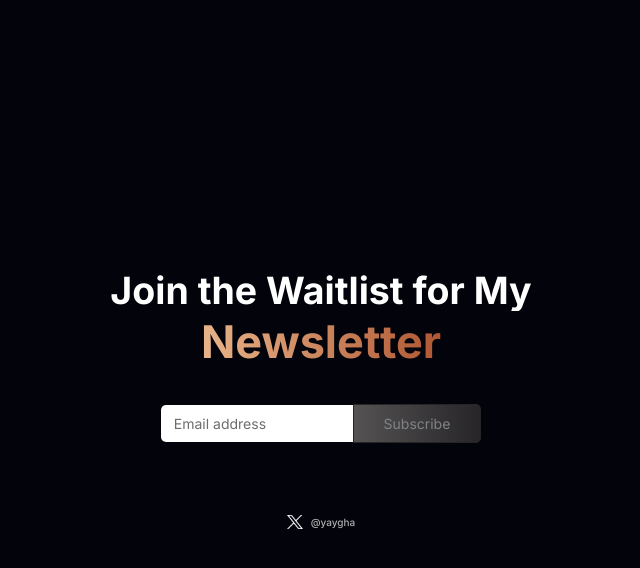
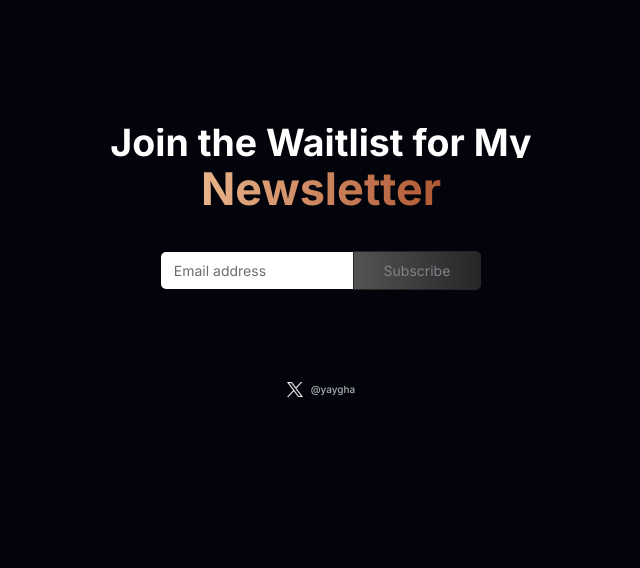
Before and after one commit to Blessedman-AI/My-Newsletter, a Next.js app: page / in a window 1280 px wide. Shown: the top 568 px of the page, without its empty margins (319-959 px from the left). Built offline with nearby package versions, Linux system fonts and the light colour scheme.

Commit message:
Deployment

```diff
--- a/app/page.jsx
+++ b/app/page.jsx
@@ -12,7 +12,7 @@ export default function Home() {
   return (
     <main
       className="main bg-[#03040b] flex flex-col items-center
-    mb-8 justify-center p-2 min-h-screen"
+    mb-8  pt-10 min-h-screen"
     >
       <div className="space-y-1">
         <MainContent />
--- a/components/MainContent.jsx
+++ b/components/MainContent.jsx
@@ -24,7 +24,7 @@ const MainContent = () => {
           <h2
             // style={{ lineHeight: '5rem' }}
             className="break-words whitespace-normal overflow-hidden
-            z-10 text-6xl font-bold text-center text-transparent
+            z-10 text-5xl font-bold text-center text-transparent
             duration-1000 bg-white cursor-default text-stroke
             animate-title md:text-6xl bg-clip-text"
           >
--- a/components/NewsletterForm.jsx
+++ b/components/NewsletterForm.jsx
@@ -42,7 +42,6 @@ const NewsletterForm = () => {
     });
 
     const data = await res.json();
-    console.log(data);
 
     if (
       data &&
@@ -97,7 +96,7 @@ const NewsletterForm = () => {
 
   return (
     <div
-      className="form_container  grid place-items-center
+      className=" form_container  grid place-items-center
     grid-cols-1
     "
     >
@@ -125,7 +124,7 @@ const NewsletterForm = () => {
           ref={buttonRef}
           disabled={!inputValue}
           type="submit"
-          className={`submit_button  py-1 border
+          className={`submit_button py-1 border
           bg-gradient-to-r from-orange-400 to-orange-800
            border-orange-800  disabled:py-1 disabled:border
             disabled:border-orange-800
@@ -141,7 +140,7 @@ const NewsletterForm = () => {
           </div> */}
         </button>
       </form>
-      <div className="relative max-w-14 md:max-w-14 lg:max-w-16 w-full mt-2">
+      <div className="z-20 relative max-w-14 md:max-w-14 lg:max-w-16 w-full mt-2">
         {(successMessage || errorMessage || invalidResource) && (
           <div
             className="flex justify-center space-x-2 bg-[#0A0E12]
--- a/styles/globals.css
+++ b/styles/globals.css
@@ -39,7 +39,7 @@ body {
 }
 
 h2 {
-  line-height: 4rem !important;
+  line-height: 3rem !important;
   /* font-size: 2.4rem;
   font-weight: 600; */
 }
--- a/styles/page.css
+++ b/styles/page.css
@@ -24,7 +24,7 @@ p {
   margin-top: 4rem !important;
 }
 .social_container {
-  margin-top: 6rem !important;
+  margin-top: 8rem !important;
 }
 
 .email_input {
```
Also changed, not shown: 1 other file (tests, documents, lock files or other folders).
